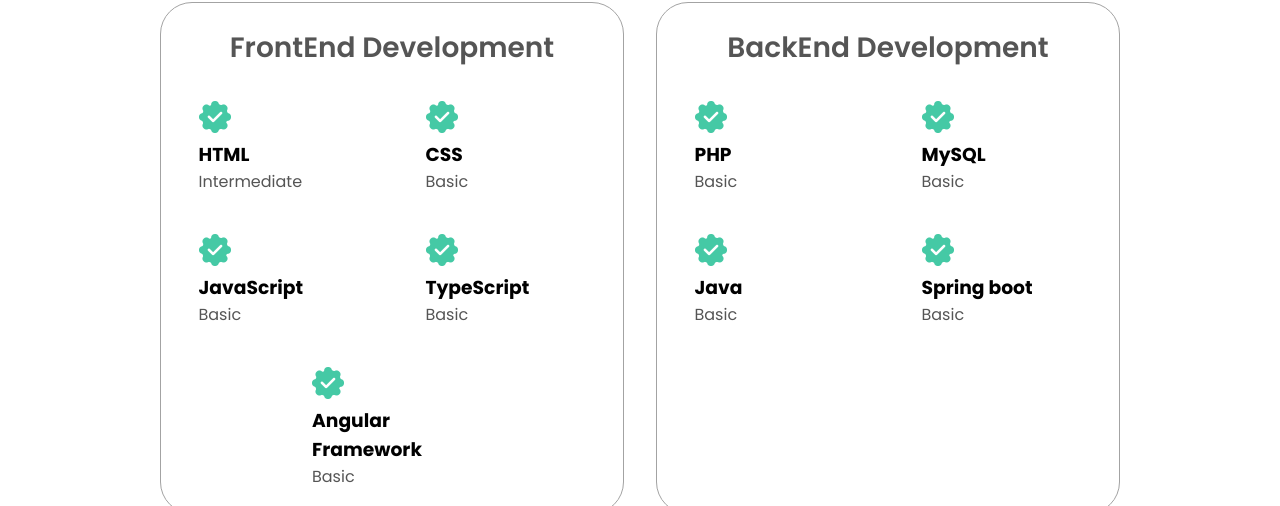
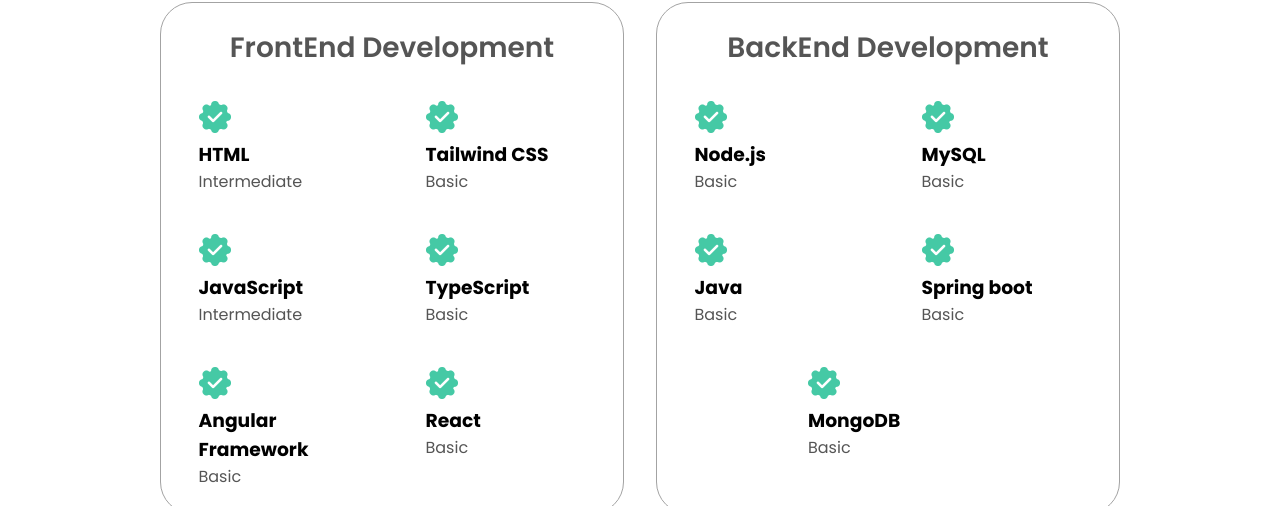
Before and after one commit to LAZERLES/My-Personal-Portfolio, a plain HTML site: page index.html in a window 1280 px wide. Shown: the part 1851-2357 px from the top of the page. Drawn offline with Linux system fonts and the light colour scheme.

Commit message:
Update profile

```diff
--- a/index.html
+++ b/index.html
@@ -54,7 +54,7 @@
         <div class="section__text">
             <p class="section__text--p1">Hello, I'm</p>
             <h1 class="title">Poomrapee Koonyosying</h1>
-            <p class="section__text--p2">FrontEnd Developer</p>
+            <p class="section__text--p2">Web Developer</p>
             <div class="btn-container">
                 <button class="btn btn-color-2" onclick="window.open('./assets/resume.pdf')">
                     Dowload CV
@@ -122,7 +122,7 @@
                         <article>
                             <img src="./assets/Gcheckmark.png" alt="Experience  icon" class="icon">
                             <div>
-                                <h3>CSS</h3>
+                                <h3>Tailwind CSS</h3>
                                 <p>Basic</p>
                             </div>
                         </article>
@@ -130,7 +130,7 @@
                             <img src="./assets/Gcheckmark.png" alt="Experience  icon" class="icon">
                             <div>
                                 <h3>JavaScript</h3>
-                                <p>Basic</p>
+                                <p>Intermediate</p>
                             </div>
                         </article>
                         <article>
@@ -147,6 +147,13 @@
                                 <p>Basic</p>
                             </div>
                         </article>
+                        <article>
+                            <img src="./assets/Gcheckmark.png" alt="Experience  icon" class="icon">
+                            <div>
+                                <h3>React</h3>
+                                <p>Basic</p>
+                            </div>
+                        </article>
                     </div>
                 </div>
                 <div class="details-container">
@@ -155,7 +162,7 @@
                         <article>
                             <img src="./assets/Gcheckmark.png" alt="Experience  icon" class="icon">
                             <div>
-                                <h3>PHP</h3>
+                                <h3>Node.js</h3>
                                 <p>Basic</p>
                             </div>
                         </article>
@@ -177,6 +184,13 @@
                             <img src="./assets/Gcheckmark.png" alt="Experience  icon" class="icon">
                             <div>
                                 <h3>Spring boot</h3>
+                                <p>Basic</p>
+                            </div>
+                        </article>
+                        <article>
+                            <img src="./assets/Gcheckmark.png" alt="Experience  icon" class="icon">
+                            <div>
+                                <h3>MongoDB</h3>
                                 <p>Basic</p>
                             </div>
                         </article>
@@ -260,7 +274,7 @@
                 </ul>
             </div>
           </nav>
-          <p>Copyright &copy; 2023 John Doe. All Rights Reserved.</p>
+          <p>Copyright &copy; 2023 Poomrapee Koonyosying. All Rights Reserved.</p>
       </footer>
     <!-- JS -->
     <!-- https://github.com/LAZERLES -->
```
